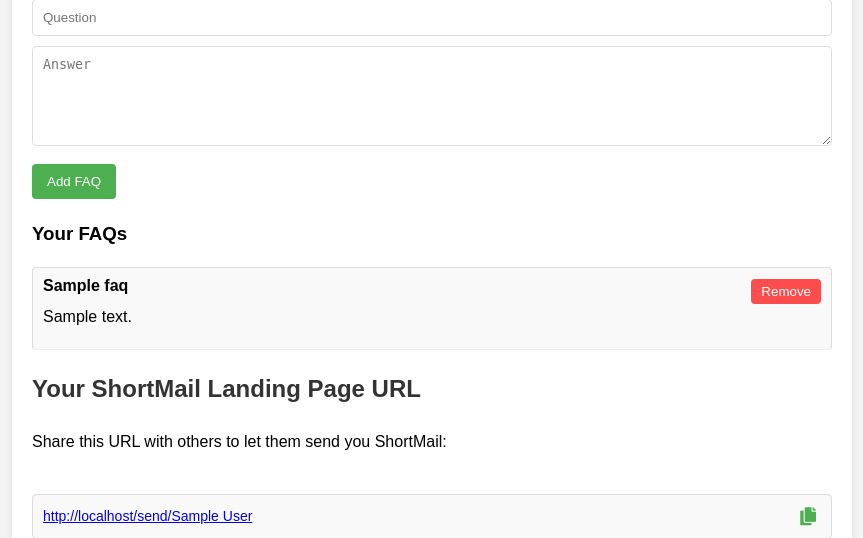
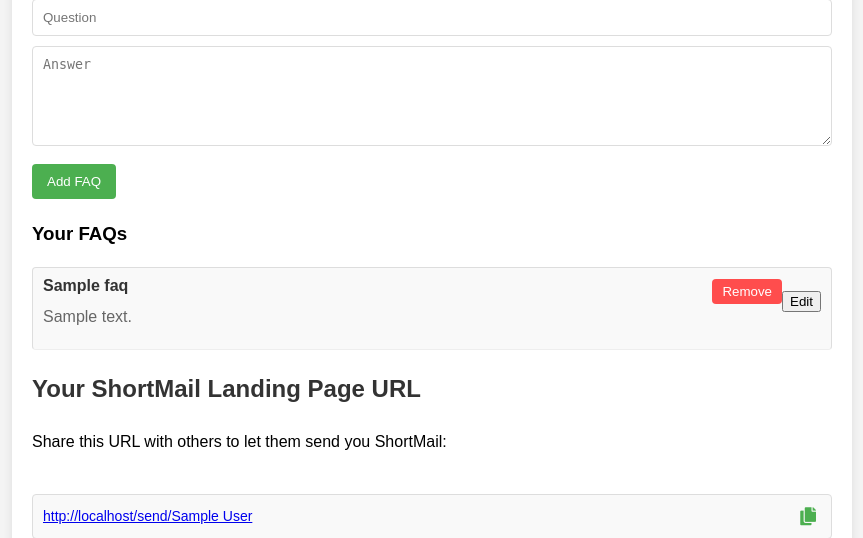
Before and after one commit to nll-ai/shortmail, a FastAPI app: page /dashboard in a window 1280 px wide. Shown: the part 597-1135 px from the top of the page, without its empty margins (208-1071 px from the left). Run offline with FastAPI, Linux system fonts and the light colour scheme; the visitor is signed in with stand-in values (Sample User, id 1); tables that the repository leaves empty hold one stand-in row (values such as "Sample post").

Commit message:
feat(FAQ management)✨: Add edit functionality for FAQs
- Implement an endpoint to handle FAQ editing.
- Add edit and cancel buttons to each FAQ item in the dashboard.
- Enable inline editing of FAQs on the dashboard page.

```diff
--- a/app/main.py
+++ b/app/main.py
@@ -359,6 +359,28 @@ async def logout(request: Request):
     request.session.clear()
     return RedirectResponse(url="/")
 
+@app.post("/edit_faq/{faq_id}")
+async def edit_faq(
+    request: Request,
+    faq_id: int,
+    question: str = Form(...),
+    answer: str = Form(...),
+    current_user: User = Depends(get_current_user),
+    db: Session = Depends(get_db)
+):
+    if not current_user:
+        raise HTTPException(status_code=401, detail="Not authenticated")
+
+    faq = db.query(FAQ).filter(FAQ.id == faq_id, FAQ.user_id == current_user.id).first()
+    if not faq:
+        raise HTTPException(status_code=404, detail="FAQ not found")
+
+    faq.question = question
+    faq.answer = answer
+    db.commit()
+
+    return RedirectResponse(url="/dashboard", status_code=303)
+
 if __name__ == "__main__":
     import uvicorn
     uvicorn.run(app, host="0.0.0.0", port=os.getenv("PORT", 8000))
--- a/app/templates/dashboard.html
+++ b/app/templates/dashboard.html
@@ -53,13 +53,20 @@
         <div class="faqs">
             <h3>Your FAQs</h3>
             {% for faq in faqs %}
-                <div class="faq-item">
+                <div class="faq-item" data-faq-id="{{ faq.id }}">
                     <div class="faq-content">
-                        <h4>{{ faq.question }}</h4>
-                        <p>{{ faq.answer }}</p>
+                        <h4 class="faq-question">{{ faq.question }}</h4>
+                        <p class="faq-answer">{{ faq.answer }}</p>
                     </div>
-                    <form action="/remove_faq/{{ faq.id }}" method="post">
+                    <form action="/remove_faq/{{ faq.id }}" method="post" class="remove-faq-form">
                         <button type="submit" class="remove-faq">Remove</button>
+                    </form>
+                    <button class="edit-faq">Edit</button>
+                    <form action="/edit_faq/{{ faq.id }}" method="post" class="edit-faq-form" style="display: none;">
+                        <input type="text" name="question" value="{{ faq.question }}" required>
+                        <textarea name="answer" required>{{ faq.answer }}</textarea>
+                        <button type="submit">Save</button>
+                        <button type="button" class="cancel-edit">Cancel</button>
                     </form>
                 </div>
             {% else %}
@@ -130,6 +137,24 @@
                 console.error('Could not copy text: ', err);
             });
         });
+
+        document.querySelectorAll('.edit-faq').forEach(button => {
+            button.addEventListener('click', function() {
+                const faqItem = this.closest('.faq-item');
+                faqItem.querySelector('.faq-content').style.display = 'none';
+                faqItem.querySelector('.remove-faq-form').style.display = 'none';
+                faqItem.querySelector('.edit-faq-form').style.display = 'block';
+            });
+        });
+
+        document.querySelectorAll('.cancel-edit').forEach(button => {
+            button.addEventListener('click', function() {
+                const faqItem = this.closest('.faq-item');
+                faqItem.querySelector('.faq-content').style.display = 'block';
+                faqItem.querySelector('.remove-faq-form').style.display = 'block';
+                faqItem.querySelector('.edit-faq-form').style.display = 'none';
+            });
+        });
     </script>
 </body>
 </html>
```
